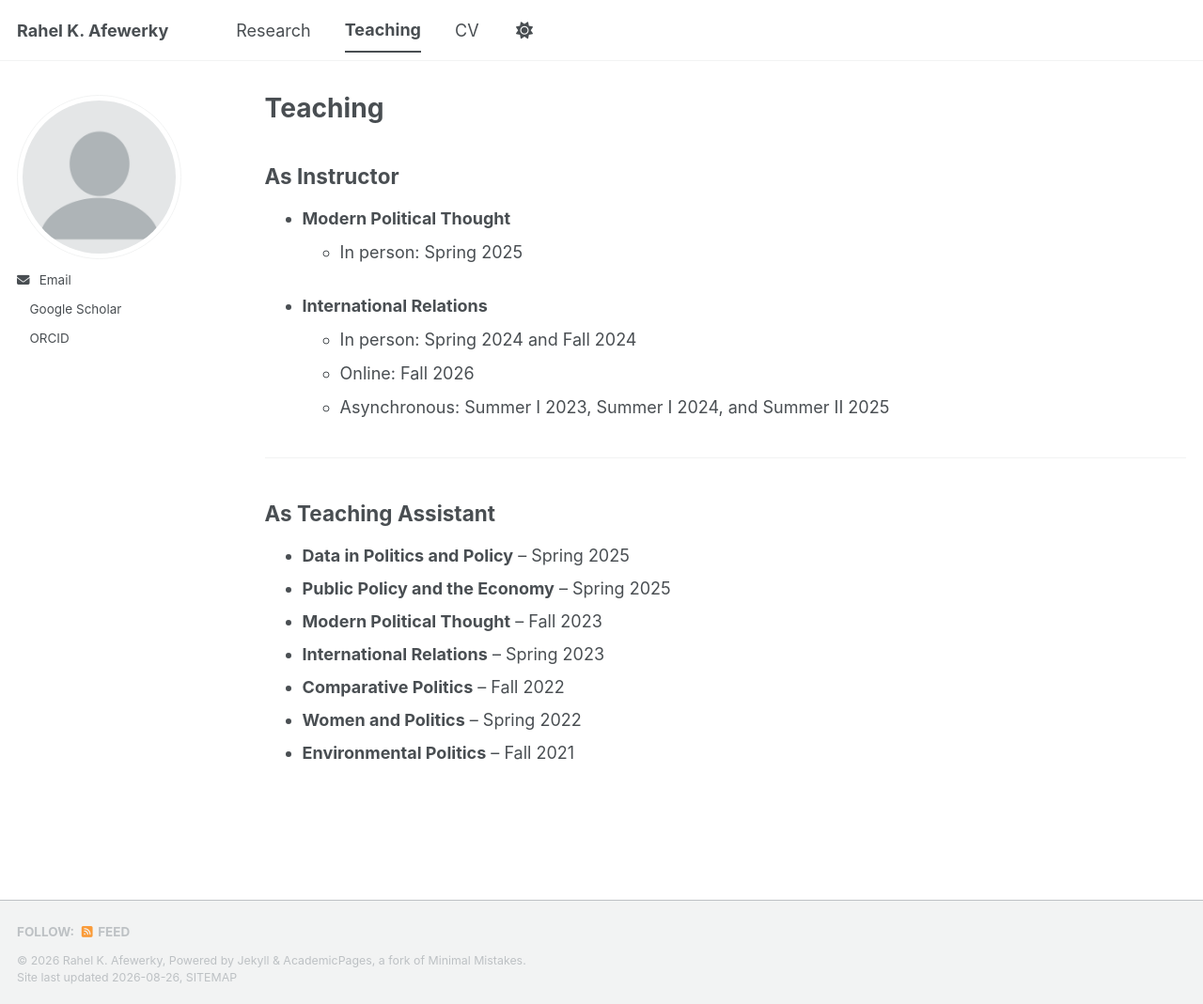
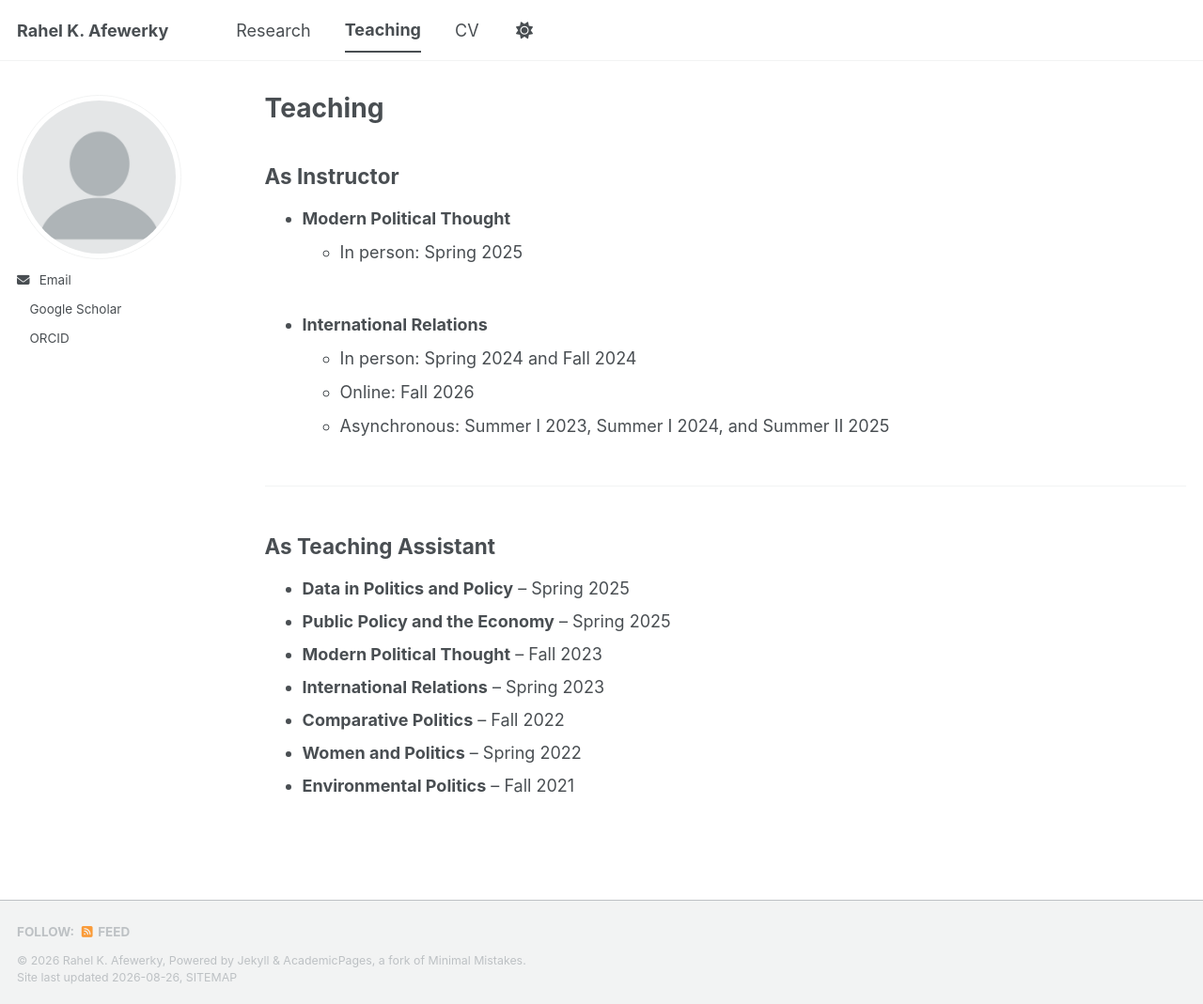
Before and after one commit to rahelafewerky/rahelafewerky.github.io, a Jekyll site: the page built from _pages/teaching.html, in a window 1280 px wide and 1069 px high. Shown: the whole window at 94% size. Built offline with Jekyll 4.4.1, drawn with Linux system fonts in a browser that asks for light colours; a style sheet for code colours, icons or effects is not loaded.

Commit message:
Update teaching.html

```diff
--- a/_pages/teaching.html
+++ b/_pages/teaching.html
@@ -7,8 +7,10 @@ author_profile: true
 
 <h2>As Instructor</h2>
 
+
+
 <ul>
-  <li style="margin-bottom: 30px;">
+  <li style="margin-bottom: 50px;">
     <strong>Modern Political Thought</strong>
     <ul>
       <li>In person: Spring 2025</li>
@@ -18,7 +20,7 @@ author_profile: true
 
 
   </li>
-  <li style="margin-bottom: 40px;">
+  <li style="margin-bottom: 50px;">
     <strong>International Relations</strong>
     <ul>
       <li>In person: Spring 2024 and Fall 2024</li>
@@ -28,7 +30,7 @@ author_profile: true
   </li>
 </ul>
 
-<hr style="margin: 30px 0;">
+<hr style="margin: 50px 0;">
 
 
 <h2>As Teaching Assistant</h2>
```
